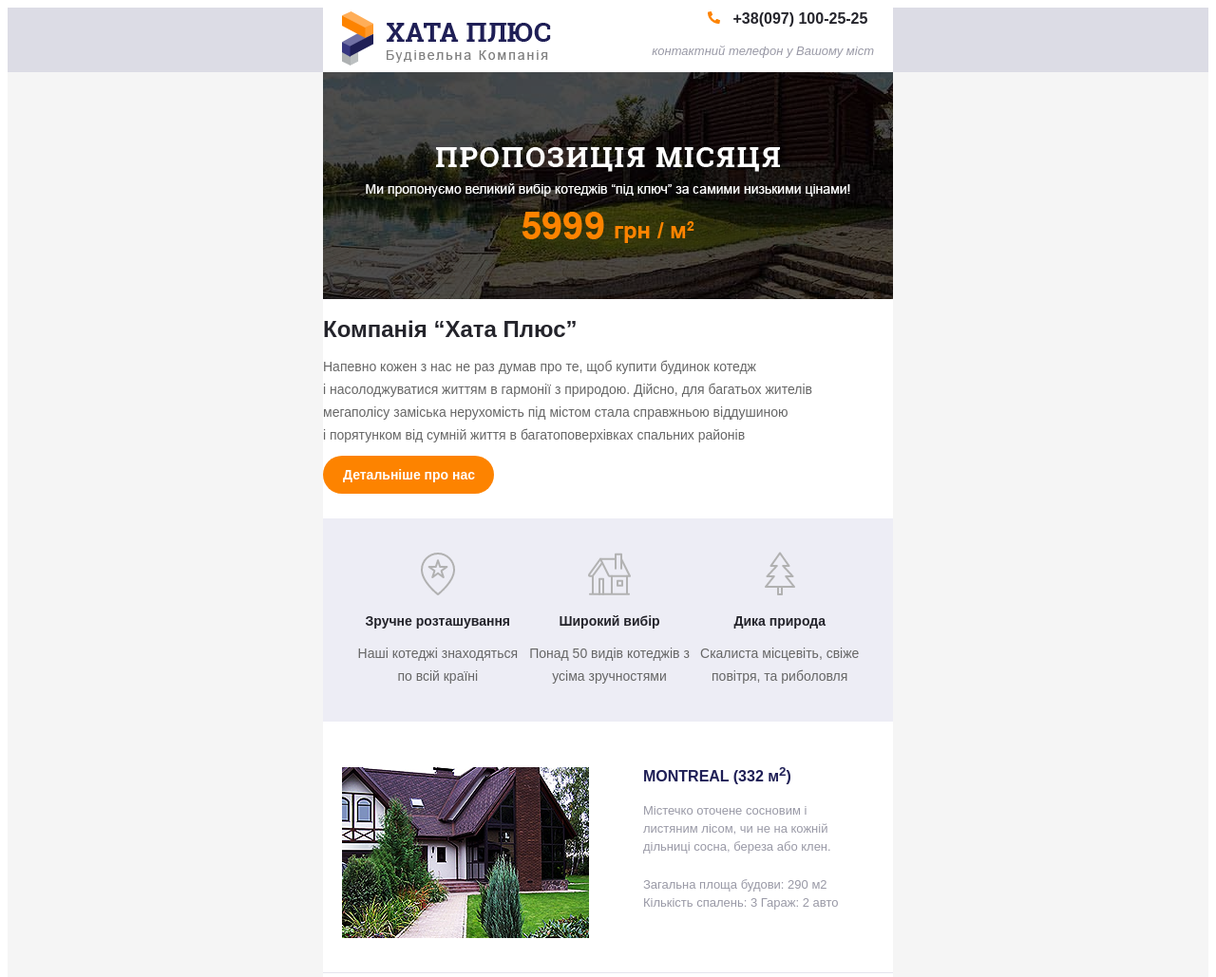
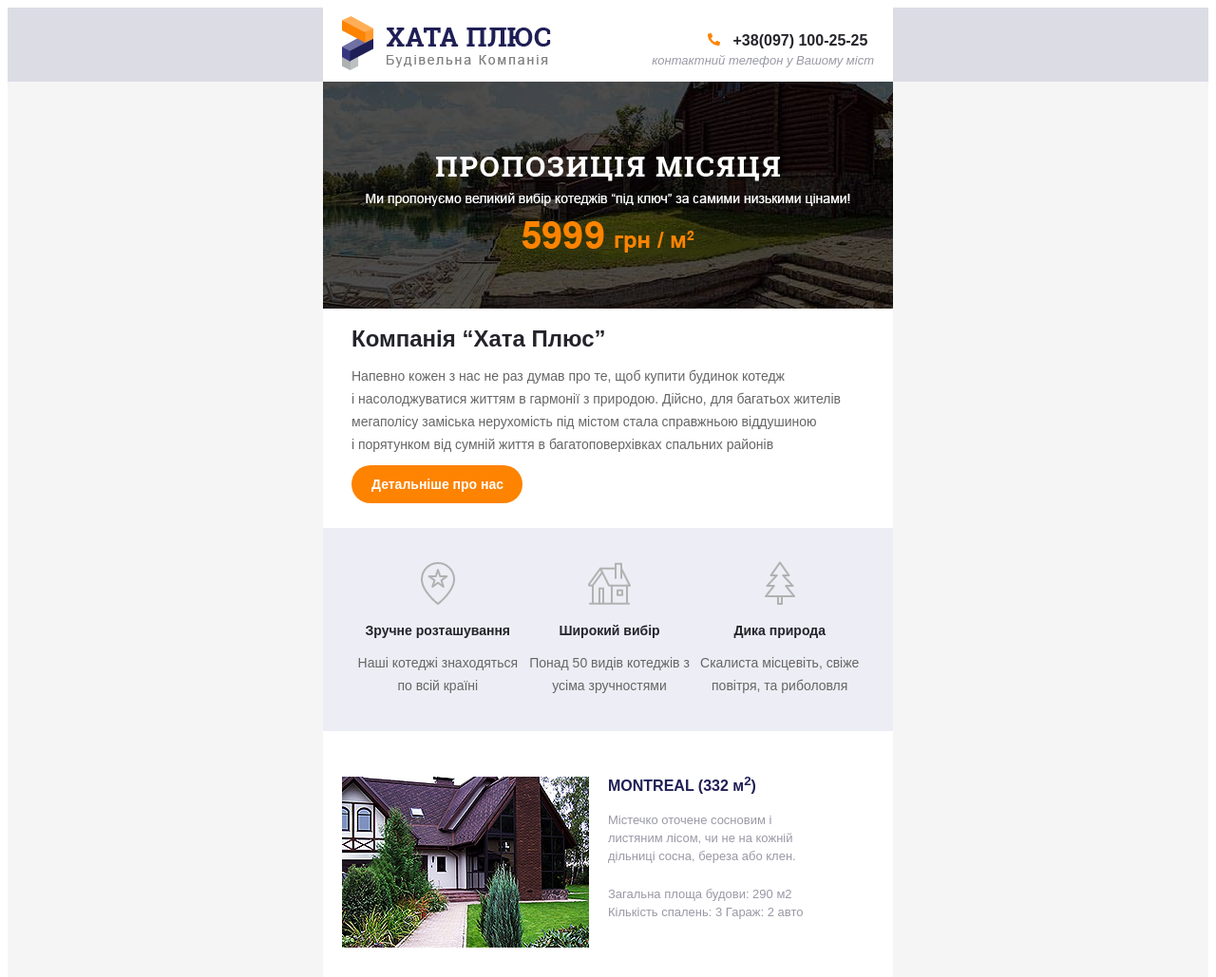
Before and after one commit to pusi-destroyer228/HataPlusEmail, a plain HTML site: page index.html in a window 1280 px wide. Shown: the top 1029 px of the page at 95% size. Drawn offline with Linux system fonts and the light colour scheme.

Commit message:
HataPlusEmail

```diff
--- a/css/HataPlusEmail.css
+++ b/css/HataPlusEmail.css
@@ -54,6 +54,7 @@ h3 {
 
 .telephone {
     text-decoration: none;
+    padding-top: 27px;
     padding-left: 10px;
     font-size: 16px;
     line-height: 24px;
@@ -63,16 +64,18 @@ h3 {
 }
 
 .telep {
+    padding-top: 27px;
     padding-left: 100px;
 }
 
 .tel {
+    margin-top: 0;
     font-size: 13px;
-line-height: 18px;
-color: #9999a6;
-font-style: italic;
-font-family: "Arial";
-text-align: right;
+    line-height: 18px;
+    color: #9999a6;
+    font-style: italic;
+    font-family: "Arial";
+    text-align: right;
 }
 
 .logo {
@@ -82,6 +85,10 @@ text-align: right;
 .tdTel {
     padding-right: 20px;
     padding-left: 60px;
+}
+
+.ddt {
+    padding-left: 30px;
 }
 
 .main-text {
@@ -99,6 +106,10 @@ text-align: right;
     font-size: 14px;
     color: #666666;
     font-family: "Arial";
+}
+
+.buttoon {
+    padding-left: 30px;
 }
 
 .button {
@@ -201,6 +212,10 @@ text-align: right;
     width: 230px;
 }
 
+.wah {
+    width: 270px;
+}
+
 .montreal {
     margin-top: 25px;
 }
@@ -261,7 +276,7 @@ text-align: right;
 
 .circle-height {
     padding-top: 30px;
-    padding-left: 110px;
+    padding-left: 130px;
     padding-right: 0px;
     display: block;
     height: 35px;
--- a/index.html
+++ b/index.html
@@ -20,8 +20,8 @@
                             <a href="#"><img src="https://raw.githubusercontent.com/pusi-destroyer228/HataPlusEmail/594bbe0ce1f4b848292f911167d76f06d28559de/img/logo%20(1).png" alt=""></a>
                         </td>
                         <td class="tdTel">
-                                <img class="telep" src="img/phone.png" alt="">
-                                <a class="telephone" href="tel:+380971002525">+38(097) 100-25-25</a>
+                            <img class="telep" src="https://raw.githubusercontent.com/pusi-destroyer228/HataPlusEmail/594bbe0ce1f4b848292f911167d76f06d28559de/img/phone.png" alt="">
+                            <a class="telephone" href="tel:+380971002525">+38(097) 100-25-25</a>
                             <p class="tel">контактний телефон у Вашому міст</p>
                         </td>
                     </tr>
@@ -38,7 +38,7 @@
             <td class="width">
                 <table class="wrapper" border="0" cellpadding="0" cellspacing="0" align="center" width="100%"><td><img src="https://raw.githubusercontent.com/pusi-destroyer228/HataPlusEmail/594bbe0ce1f4b848292f911167d76f06d28559de/img/Group%201.png" alt=""></td></table>
                 <table class="wrapper" border="0" cellpadding="0" cellspacing="0" align="center" width="100%">
-                    <td>
+                    <td class="ddt">
                         <h1 class="zago">Компанія “Хата Плюс”</h1>
                         <p class="main-text">Напевно кожен з нас не раз думав про те, щоб купити будинок котедж </p>
                         <p class="main-text">і насолоджуватися життям в гармонії з природою. Дійсно, для багатьох жителів</p>
@@ -69,7 +69,7 @@
                 <table class="wrapper house" border="0" cellpadding="0" cellspacing="0" align="center" width="100%">
                     <td class="main3">
                         <table class="montreal" border="0" cellpadding="0" cellspacing="0" align="center" width="100%">
-                                <td><img style="padding-left: 20px;" src="https://raw.githubusercontent.com/pusi-destroyer228/HataPlusEmail/594bbe0ce1f4b848292f911167d76f06d28559de/img/Curves%202.png" alt=""></td>
+                                <td class="wah"><img style="padding-left: 20px;" src="https://raw.githubusercontent.com/pusi-destroyer228/HataPlusEmail/594bbe0ce1f4b848292f911167d76f06d28559de/img/Curves%202.png" alt=""></td>
                                 <td>
                                     <h2 class="h2-house">MONTREAL (332 м<sup>2</sup>)</h2>
                                     <p class="huila">Містечко оточене сосновим і листяним лісом, чи не на кожній дільниці сосна, береза або клен.</p>
@@ -125,7 +125,7 @@
                         <table class="circle-height1" border="0" cellpadding="0" cellspacing="0" align="center" width="100%">
                             <td class="circle-height">
                                 <a class="circle" href="#"><img class="twitter" src="https://raw.githubusercontent.com/pusi-destroyer228/HataPlusEmail/594bbe0ce1f4b848292f911167d76f06d28559de/img/icon.png" alt=""></a>
-                                <a class="circle" href="#"><img class="facebook" src="https://raw.githubusercontent.com/pusi-destroyer228/HataPlusEmail/594bbe0ce1f4b848292f911167d76f06d28559de/img/icon%20(1).png" alt=""></a>
+                                <a class="circle" href="#"><img class="facebook" src="img/facebook.png" alt=""></a>
                                 <a class="circle" href="#"><img class="wi-fi" src="https://raw.githubusercontent.com/pusi-destroyer228/HataPlusEmail/594bbe0ce1f4b848292f911167d76f06d28559de/img/icon%20(2).png" alt=""></a>
                                 <a class="circle" href="#"><img class="pinterest" src="https://raw.githubusercontent.com/pusi-destroyer228/HataPlusEmail/594bbe0ce1f4b848292f911167d76f06d28559de/img/icon%20(3).png" alt=""></a>
                                 <a class="circle" href="#"><img class="google-plus" src="https://raw.githubusercontent.com/pusi-destroyer228/HataPlusEmail/594bbe0ce1f4b848292f911167d76f06d28559de/img/icon%20(4).png" alt=""></a>
@@ -139,7 +139,7 @@
                 </table>
                 <table class="wrapper" border="0" cellpadding="0" cellspacing="0" align="center" width="100%">
                     <td class="footer">
-                        <a href="#">Перейти на сайт</a> | <a href="#">Відписатися</a>
+                        <a href="#">Перейти на сайт </a><a href="#">| Відписатися</a>
                     </td>
                 </table>
             </td>
```
Also changed, not shown: img/facebook.png (added).
